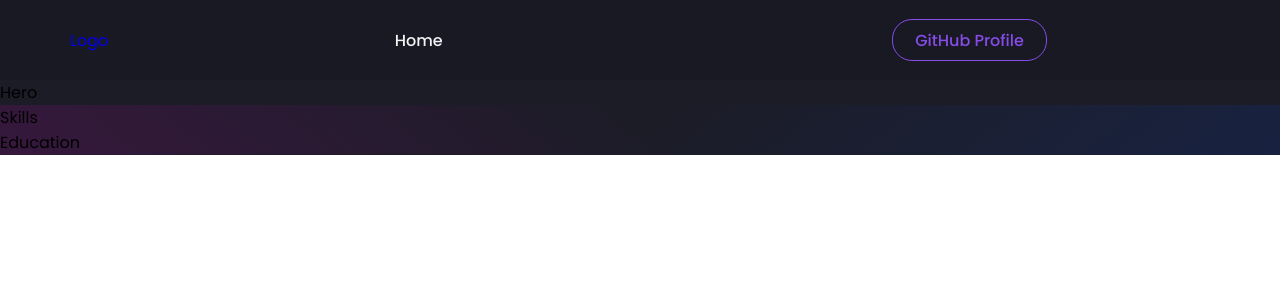
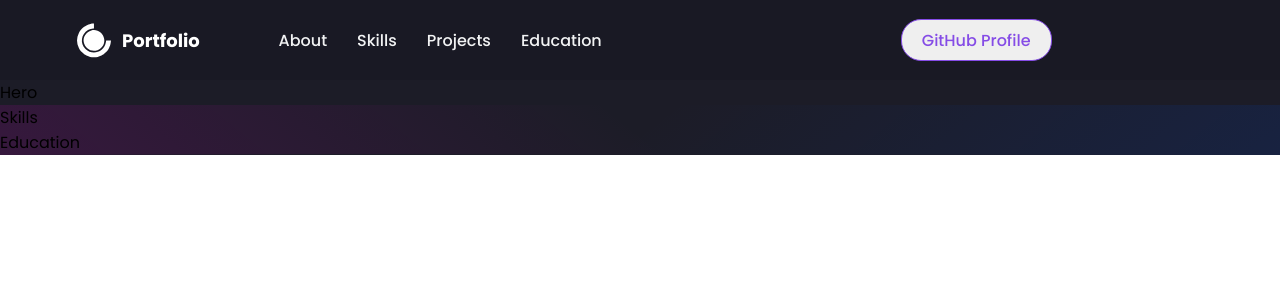
Before and after one commit to dammamonnankulama/portfolio-react, a React (Create React App) app: page / in a window 1280 px wide. Shown: the top 300 px of the page. Built offline with nearby package versions, Linux system fonts and the light colour scheme.

Commit message:
Enhance Navbar: Add mobile menu functionality and update styling📱🔩

```diff
--- a/src/components/Navbar/index.js
+++ b/src/components/Navbar/index.js
@@ -1,6 +1,9 @@
 import React from "react";
-import styled from "styled-components";
+import styled, { useTheme } from "styled-components";
 import { Link as LinkR } from "react-router-dom";
+import { DiCssdeck } from 'react-icons/di';
+import { FaBars } from 'react-icons/fa';
+
 
 const Nav = styled.div`
     background-color: ${({ theme }) => theme.card_light};
@@ -87,46 +90,127 @@
     }
 `;
 const GithubButton = styled.button`
-    background-color: transparent;
-    color: ${({ theme }) => theme.primary};
-    border:1.6px solid ${({ theme }) => theme.primary};
-    border-radius: 20px;
-    display: flex;
-    justify-content: center;
-    align-items: center;
-    padding: 10px 22px;
-    font-size: 1rem;
-    font-weight: 500;
-    cursor: pointer;
-    height: 70%;
+    border: 1.8px solid ${({ theme }) => theme.primary};
+  justify-content: center;
+  display: flex;
+  align-items: center;
+  height: 70%;
+  border-radius: 20px;
+  color: ${({ theme }) => theme.primary};
+  cursor: pointer;
+  padding: 0 20px;
+  font-weight: 500;
+  text-decoration: none;
+  font-size: 16px;
+  transition: all 0.6s ease-in-out;
     :hover {
-        background-color: ${({ theme }) => theme.primary};
-        color: ${({ theme }) => theme.white};
+      background: ${({ theme }) => theme.primary};
+      color: ${({ theme }) => theme.white};
     }
-     @media screen and (max-width: 640px) {
-     font-size: 0.8rem;
+    @media screen and (max-width: 768px) {
+    font-size: 14px;
     }
 
 
+`;
+const Span = styled.div`
+    padding: 0 4px;
+    font-weight: bold;
+    font-size: 18px;
+`;
+const MobileMenu = styled.div`
+    display: flex;
+    flex-direction: column;
+    justify-content: center;
+    gap: 16px;
+    position: absolute;
+    top: 80;
+    right: 0;
+    width: 100%;
+    padding: 12px 40px 24px 40px;
+    background-color: ${({ theme }) => theme.card_light + 90};
+    transition: all 0.3s ease-in-out;
+    transform: ${({ open }) => open ? 'translateX(0)' : 'translateX(100%)'};
+    border-radius: 0 0 20px 20px;
+    box-shadow: 0 5 10px 0 rgba(0, 0, 0, 0.3);
+    opacity: ${({ open }) => open ? '1' : '0'};
+    z-index: ${({ open }) => open ? '1' : '-1'};
+
+
+`;
+const MobileMenuLink = styled(LinkR)`
+  color: ${({ theme }) => theme.text_primary};
+  font-weight: 500;
+  cursor: pointer;
+  transition: all 0.2s ease-in-out;
+  text-decoration: none;
+  :hover {
+    color: ${({ theme }) => theme.primary};
+  }
+
+  &.active {
+    border-bottom: 2px solid ${({ theme }) => theme.primary};
+  }
 `;
 
 
 
 
+
+
+
 const Navbar = () => {
+    const [open, setOpen] = React.useState(false);
+    const theme = useTheme();
     return (
         <Nav>
             <NavContainer>
-                <NavLogo>Logo</NavLogo>
-                <MobileIcons></MobileIcons>
+                <NavLogo to='/'>
+                    <a style={{ display: "flex", alignItems: "center", color: "white", marginBottom: '20;', cursor: 'pointer' }}>
+                        <DiCssdeck size="3rem" /> <Span>Portfolio</Span>
+                    </a>
+                </NavLogo>
+                <MobileIcons>
+                    <FaBars onClick={() => {
+                        setOpen(!open)
+                    }} />
+
+                </MobileIcons>
                 <NavItems>
-                    <NavLink>Home</NavLink>
+                    <NavLink href="#about">About</NavLink>
+                    <NavLink href='#skills'>Skills</NavLink>
+                    <NavLink href='#projects'>Projects</NavLink>
+                    <NavLink href='#education'>Education</NavLink>
                 </NavItems>
                 <ButtonContainer>
                     <GithubButton>GitHub Profile</GithubButton>
                 </ButtonContainer>
 
             </NavContainer>
+            {
+                open && (
+                    <MobileMenu open={open}>
+                        <MobileMenuLink href="#about" onClick={() => {
+                            setOpen(!open);
+                        }}>About</MobileMenuLink>
+                        <MobileMenuLink href='#skills' onClick={() => {
+                            setOpen(!open);
+                        }}>Skills</MobileMenuLink>
+                        <MobileMenuLink href='#experience' onClick={() => {
+                            setOpen(!open);
+                        }}>Projects</MobileMenuLink>
+                        <MobileMenuLink href='#education' onClick={() => {
+                            setOpen(!open);
+                        }}>Education</MobileMenuLink>
+                        <GithubButton
+                            style={{ padding: '10px 16px', background: `${theme.primary}`, color: 'white', width: 'max-content' }}
+                            href="/"
+                            target="_blank">
+                            Github Profile
+                        </GithubButton>
+                    </MobileMenu>
+                )
+            }
 
         </Nav>
     );
```
